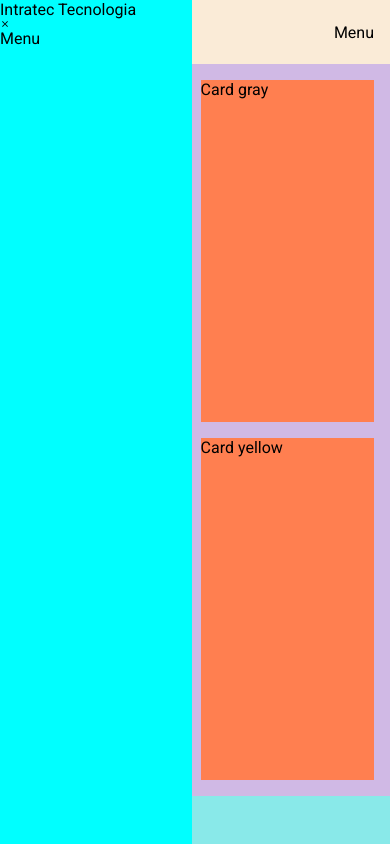
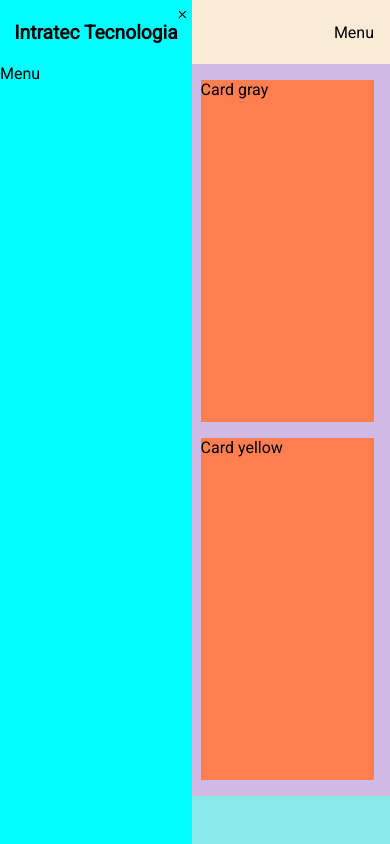
Before and after one commit to valdir-ti/intratec-web-vite, a React (Vite) app: page / in a window 390 px wide. Built offline with nearby package versions, Linux system fonts and the light colour scheme.

Commit message:
feat: config sidebar title

```diff
--- a/src/components/Sidebar/index.tsx
+++ b/src/components/Sidebar/index.tsx
@@ -17,8 +17,10 @@ export const Sidebar = () => {
 
   return (
     <div className={`sidebar ${open ? "sidebar-open" : "sidebar-close"}`}>
-      <div className="company-name">
-        {open ? "Intratec Tecnologia" : "Intratec"}
+      <div className="company">
+        <p className="company-name">
+          {open ? "Intratec Tecnologia" : "Intratec"}
+        </p>
         <Close onClick={handleClose} className="close-button" />
       </div>
       <div className="menu">Menu</div>
--- a/src/components/Sidebar/styles.scss
+++ b/src/components/Sidebar/styles.scss
@@ -27,14 +27,29 @@
     }
   }
 
+  .company {
+    display: flex;
+    justify-content: center;
+    align-items: center;
+    height: 4rem;
+    position: relative;
+  }
+
+  .company-name {
+    font-weight: bold;
+    font-size: 1.2rem;
+  }
+
   .close-button {
     display: none;
     @media only screen and (max-width: 550px) {
       display: block;
       font-weight: 300;
-      font-size: 10px;
-      margin-right: 10px;
+      font-size: 0.8rem;
       cursor: pointer;
+      position: absolute;
+      right: 0.2rem;
+      top: 0.5rem;
     }
   }
 }
```
